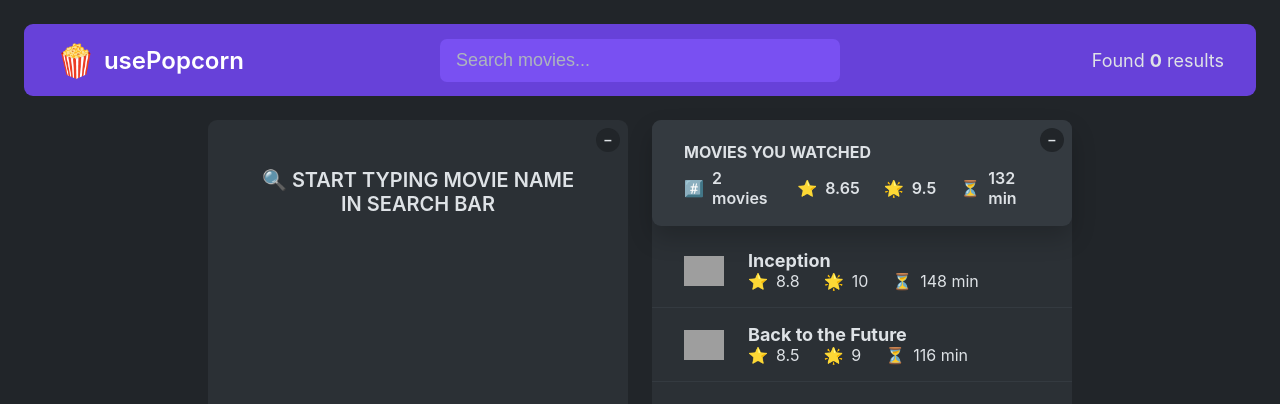
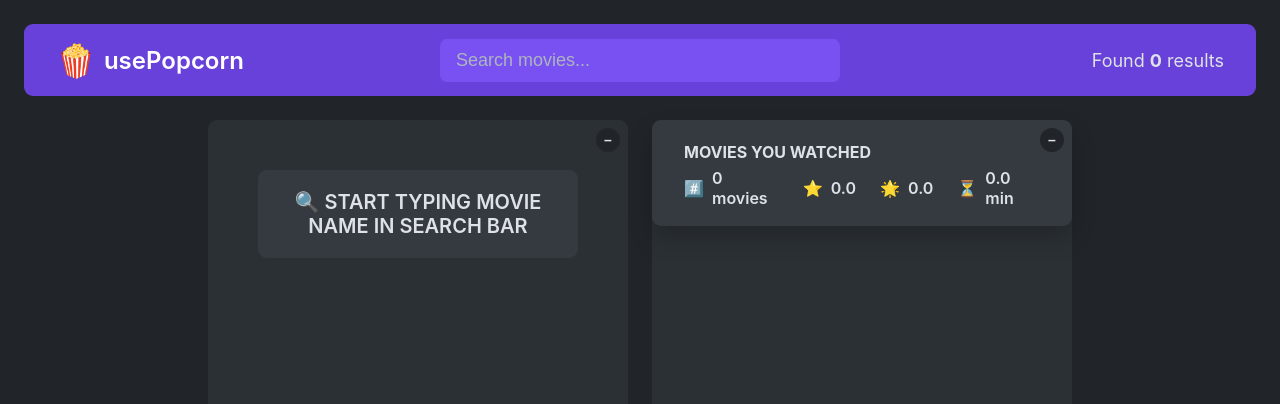
Before and after one commit to m9iv/use-popcorn, a React (Vite) app: page / in a window 1280 px wide. Shown: the top 404 px of the page. Built offline with nearby package versions, Linux system fonts and the light colour scheme; grey boxes are pictures that could not be loaded.

Commit message:
Add watched movies section logic

```diff
--- a/src/App.css
+++ b/src/App.css
@@ -281,7 +281,7 @@ body {
 }
 
 .rating,
-.details--loading {
+.loader {
   background-color: var(--color-background-100);
   border-radius: 0.9rem;
   padding: 2rem 2.4rem;
@@ -292,7 +292,7 @@ body {
   gap: 2.4rem;
 }
 
-.details--loading {
+.loader {
   margin: 5rem;
   text-align: center;
 }
--- a/src/App.jsx
+++ b/src/App.jsx
@@ -33,7 +33,7 @@ const average = (arr) =>
 export default function App() {
   const [query, setQuery] = useState('')
   const [movies, setMovies] = useState([])
-  const [watched, setWatched] = useState(tempWatchedData)
+  const [watched, setWatched] = useState([])
   const [error, setError] = useState('')
   const [isLoading, setIsLoading] = useState(false)
   const [selectedId, setSelectedId] = useState(null)
@@ -46,6 +46,14 @@ export default function App() {
     setSelectedId(null)
   }
 
+  const handleAddWatched = (movie) => {
+    setWatched((watched) => [...watched, movie])
+  }
+
+  const handleDeleteWatched = (id) => {
+    setWatched((watched) => watched.filter((movie) => movie.imdbID !== id))
+  }
+
   useEffect(() => {
     const fetchMovies = async () => {
       try {
@@ -53,7 +61,7 @@ export default function App() {
         setError('')
 
         const res = await fetch(
-          `http://www.omdbapi.com/?i=tt3896198&apikey=${OMDB_KEY}&s=${query}&page=1`
+          `http://www.omdbapi.com/?apikey=${OMDB_KEY}&s=${query}&page=1`
         )
 
         if (!res.ok)
@@ -95,7 +103,7 @@ export default function App() {
             <LoadingInfo message="🔍 Start typing movie name in search bar" />
           )}
 
-          {error !== '' && <LoadingInfo message={error} />}
+          {/* {error !== '' && <LoadingInfo message={error} />} */}
 
           {isLoading && error !== '' && <LoadingInfo message="⏳ Loading..." />}
 
@@ -109,16 +117,29 @@ export default function App() {
             <MovieDetails
               selectedId={selectedId}
               onCloseMovie={handleCloseMovie}
+              onAddWatched={handleAddWatched}
+              watched={watched}
             />
           ) : (
             <>
               <WatchedSummary watched={watched} />
-              <WatchedMoviesList watched={watched} />
+              <WatchedMoviesList
+                watched={watched}
+                onDeleteWatched={handleDeleteWatched}
+              />
             </>
           )}
         </Box>
       </Main>
     </>
+  )
+}
+
+const Loader = () => {
+  return (
+    <div className="loader">
+      <p>Loading...</p>
+    </div>
   )
 }
 
@@ -209,9 +230,15 @@ const Box = ({ children }) => {
   )
 }
 
-const MovieDetails = ({ selectedId, onCloseMovie }) => {
+const MovieDetails = ({ selectedId, watched, onCloseMovie, onAddWatched }) => {
   const [movie, setMovie] = useState({})
   const [isLoading, setIsLoading] = useState(false)
+  const [userRating, setUserRating] = useState('')
+
+  const isWatched = watched.map((movie) => movie.imdbID).includes(selectedId)
+  const watchedUserRating = watched.find(
+    (movie) => movie.imdbID === selectedId
+  )?.userRating
 
   const {
     Title: title,
@@ -226,6 +253,21 @@ const MovieDetails = ({ selectedId, onCloseMovie }) => {
     Genre: genre,
   } = movie
 
+  const handleAdd = () => {
+    const newWatchedMovie = {
+      imdbID: selectedId,
+      imdbRating: Number(imdbRating),
+      title,
+      year,
+      poster,
+      runtime: Number(runtime.split(' ').at(0)),
+      userRating,
+    }
+
+    onAddWatched(newWatchedMovie)
+    onCloseMovie()
+  }
+
   useEffect(() => {
     async function getMovieDetails() {
       setIsLoading(true)
@@ -235,7 +277,6 @@ const MovieDetails = ({ selectedId, onCloseMovie }) => {
       )
 
       const data = await res.json()
-      console.log(data)
       setMovie(data)
 
       setIsLoading(false)
@@ -247,9 +288,7 @@ const MovieDetails = ({ selectedId, onCloseMovie }) => {
   return (
     <div className="details">
       {isLoading ? (
-        <div className="details--loading">
-          <p>Loading...</p>
-        </div>
+        <Loader />
       ) : (
         <>
           <header>
@@ -277,7 +316,25 @@ const MovieDetails = ({ selectedId, onCloseMovie }) => {
 
           <section>
             <div className="rating">
-              <StarRating maxRating={10} size={24} />
+              {!isWatched ? (
+                <>
+                  <StarRating
+                    maxRating={10}
+                    size={24}
+                    onSetRating={setUserRating}
+                  />
+
+                  {userRating > 0 && (
+                    <button className="btn-add" onClick={handleAdd}>
+                      + Add to list
+                    </button>
+                  )}
+                </>
+              ) : (
+                <p>
+                  <span>🌟</span> You rated with movie: {watchedUserRating}
+                </p>
+              )}
             </div>
 
             <p>
@@ -309,35 +366,39 @@ const WatchedSummary = ({ watched }) => {
         </p>
         <p>
           <span>⭐️</span>
-          <span>{avgImdbRating}</span>
+          <span>{avgImdbRating.toFixed(1)}</span>
         </p>
         <p>
           <span>🌟</span>
-          <span>{avgUserRating}</span>
+          <span>{avgUserRating.toFixed(1)}</span>
         </p>
         <p>
           <span>⏳</span>
-          <span>{avgRuntime} min</span>
+          <span>{avgRuntime.toFixed(1)} min</span>
         </p>
       </div>
     </div>
   )
 }
 
-const WatchedMoviesList = ({ watched }) => {
+const WatchedMoviesList = ({ watched, onDeleteWatched }) => {
   return (
     <ul className="list">
       {watched.map((movie) => (
-        <WatchedMovie movie={movie} key={movie.imdbID} />
+        <WatchedMovie
+          onDeleteWatched={onDeleteWatched}
+          movie={movie}
+          key={movie.imdbID}
+        />
       ))}
     </ul>
   )
 }
 
-const WatchedMovie = ({ movie }) => {
+const WatchedMovie = ({ movie, onDeleteWatched }) => {
   return (
     <li>
-      <img src={movie.Poster} alt={`${movie.Title} poster`} />
+      <img src={movie.poster} alt={`${movie.title} poster`} />
       <h3>{movie.Title}</h3>
       <div>
         <p>
@@ -352,6 +413,12 @@ const WatchedMovie = ({ movie }) => {
           <span>⏳</span>
           <span>{movie.runtime} min</span>
         </p>
+
+        <button
+          className="btn-delete"
+          onClick={() => onDeleteWatched(movie.imdbID)}>
+          X
+        </button>
       </div>
     </li>
   )
```
